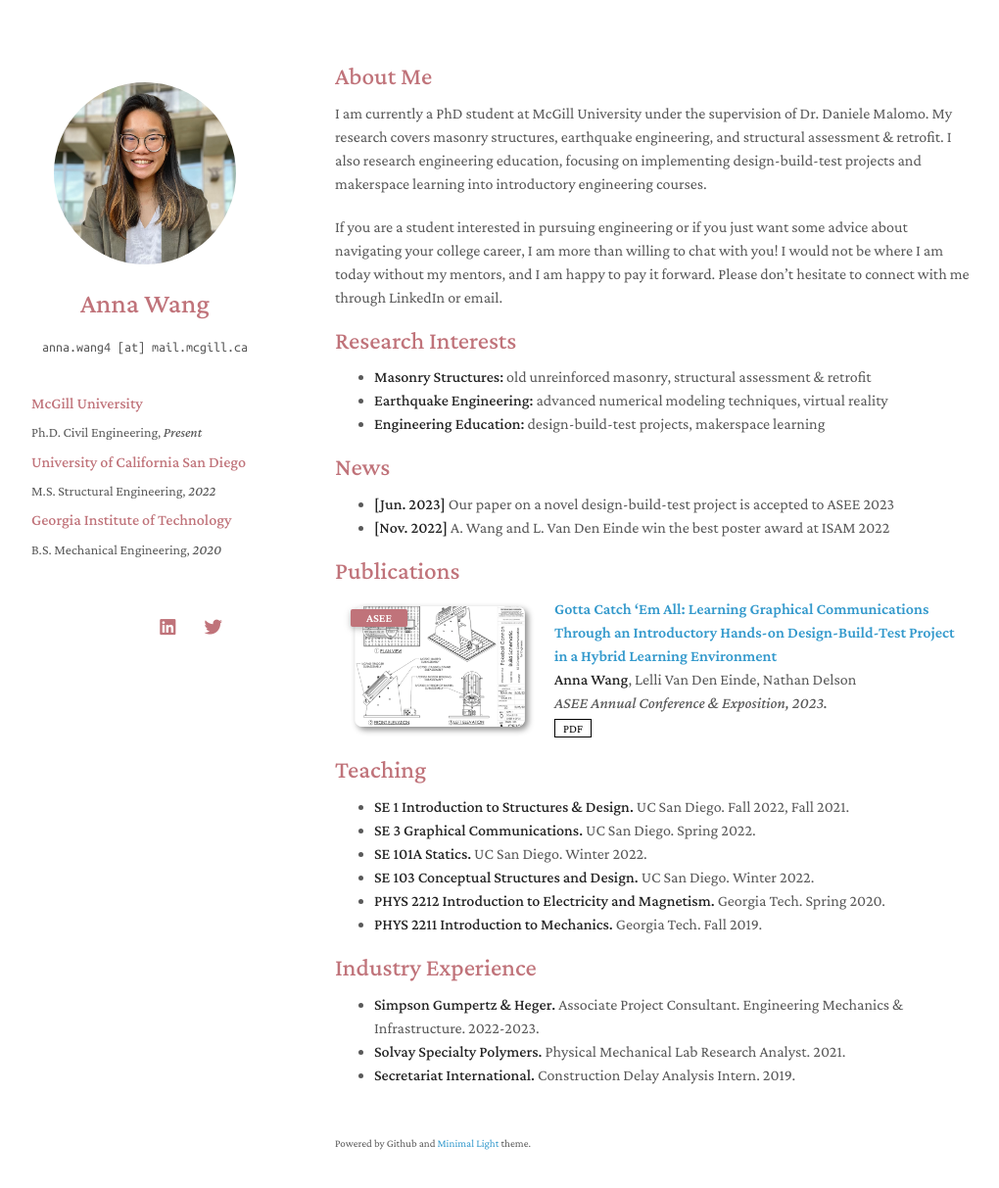
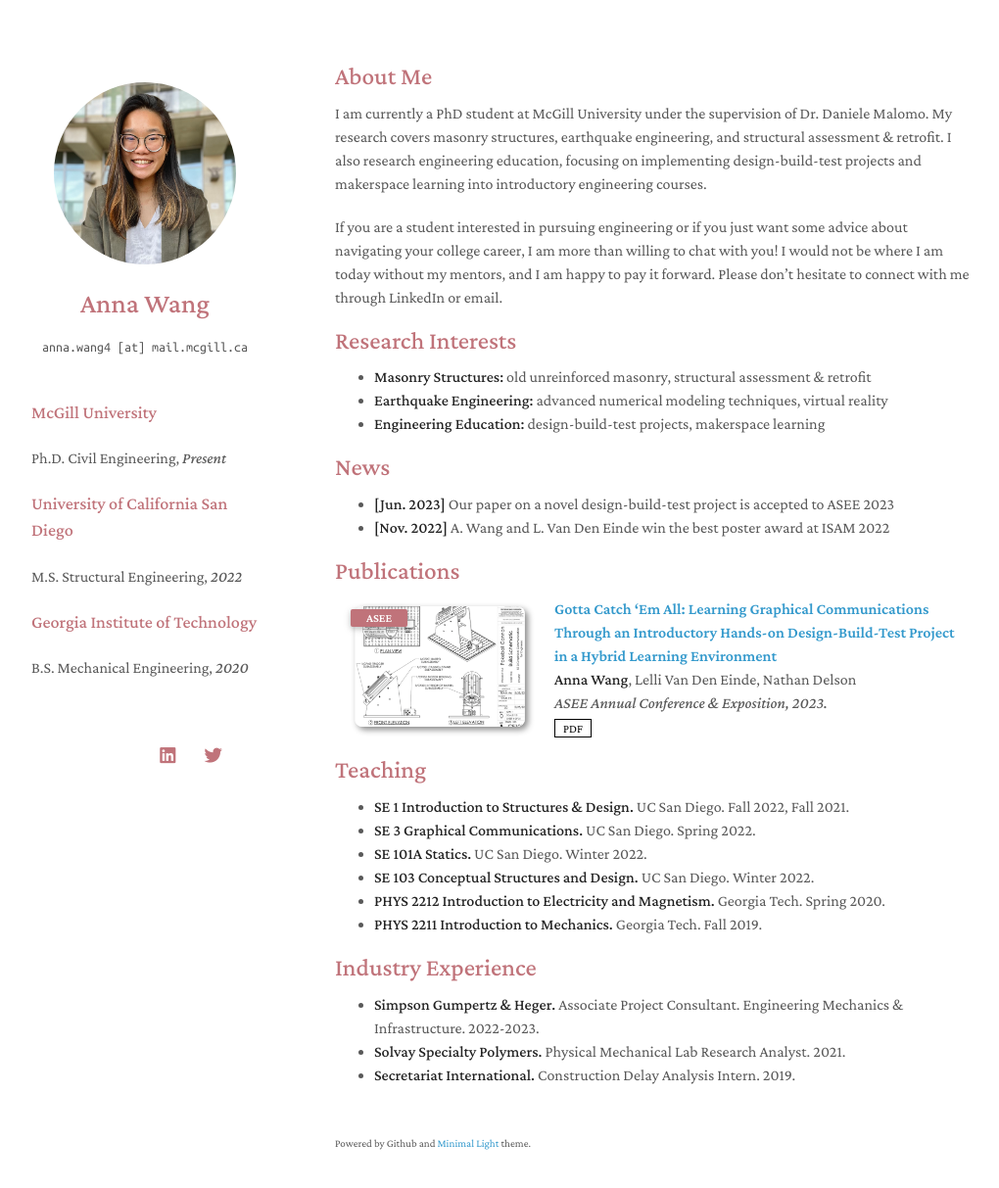
Before and after one commit to anna-h-wang/annawang, a Jekyll site: the page built from index.md, in a window 1280 px wide and 1248 px high. Shown: the top 1213 px of the window at 98% size, without its empty margins (128-1148 px from the left). Built offline with Jekyll 4.4.1, drawn with Linux system fonts in a browser that asks for light colours; nearby versions of some CDN libraries; a style sheet for code colours, icons or effects is not loaded; our own code applies the rules of GitHub Pages for plain Markdown files.

Commit message:
Update minimal-light-no-dark-mode.scss

```diff
--- a/_sass/minimal-light-no-dark-mode.scss
+++ b/_sass/minimal-light-no-dark-mode.scss
@@ -227,20 +227,20 @@
   line-height:.9;
 }
 
-h3, h4 {
-  line-height:.75;
-}
+//h3, h4 {
+//  line-height:.75;
+//}
 
 h1 {
   font-size:28px;
 }
 
 h3 {
-  font-size:16px;
+  font-size:18px;
 }
 
 h4 {
-  font-size:14px;
+  font-size:16px;
 }
 
 a {
```
